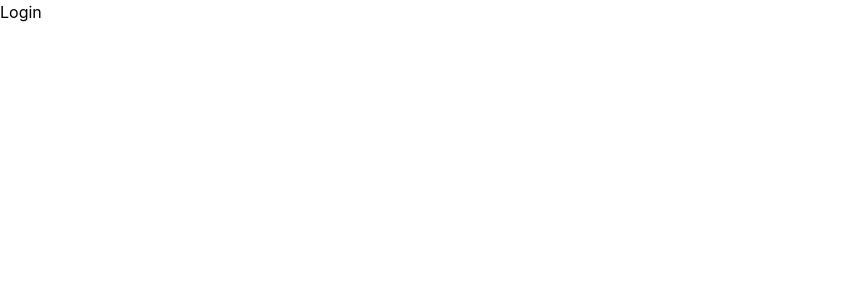
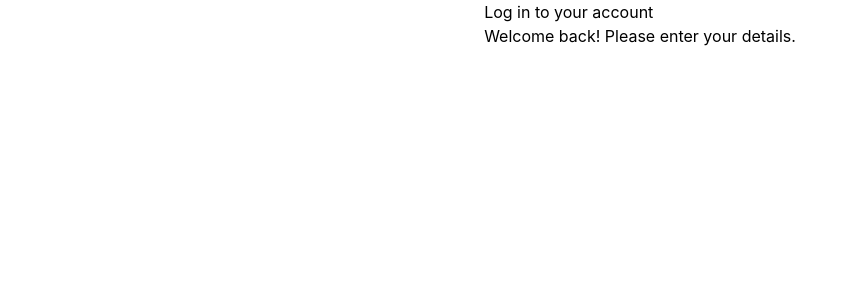
Before and after one commit to mike489/Book_Store_project, a React (Create React App) app: page / in a window 1280 px wide. Shown: the top 300 px of the page, without its empty margins (0-853 px from the left). Built offline with nearby package versions, Linux system fonts and the light colour scheme; the HTML template or start-up script is replaced by a standard one.

Commit message:
Login create

```diff
--- a/src/pages/Login.jsx
+++ b/src/pages/Login.jsx
@@ -1,9 +1,14 @@
-import React from 'react'
+import React from "react";
 
 const Login = () => {
   return (
-    <div>Login</div>
-  )
-}
+    <div className="flex justify-center w-full">
+      <div>
+        <h1>Log in to your account</h1>
+        <p>Welcome back! Please enter your details.</p>
+      </div>
+    </div>
+  );
+};
 
-export default Login
+export default Login;
```
